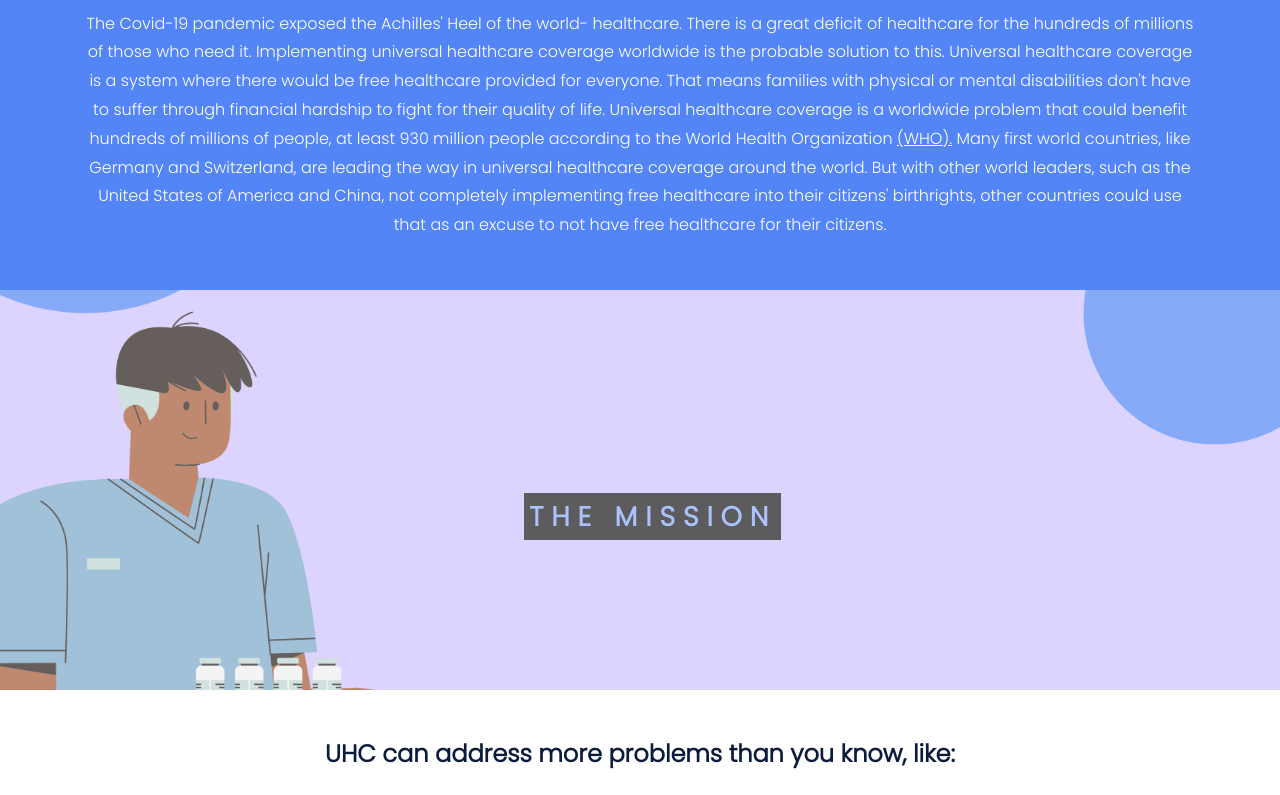
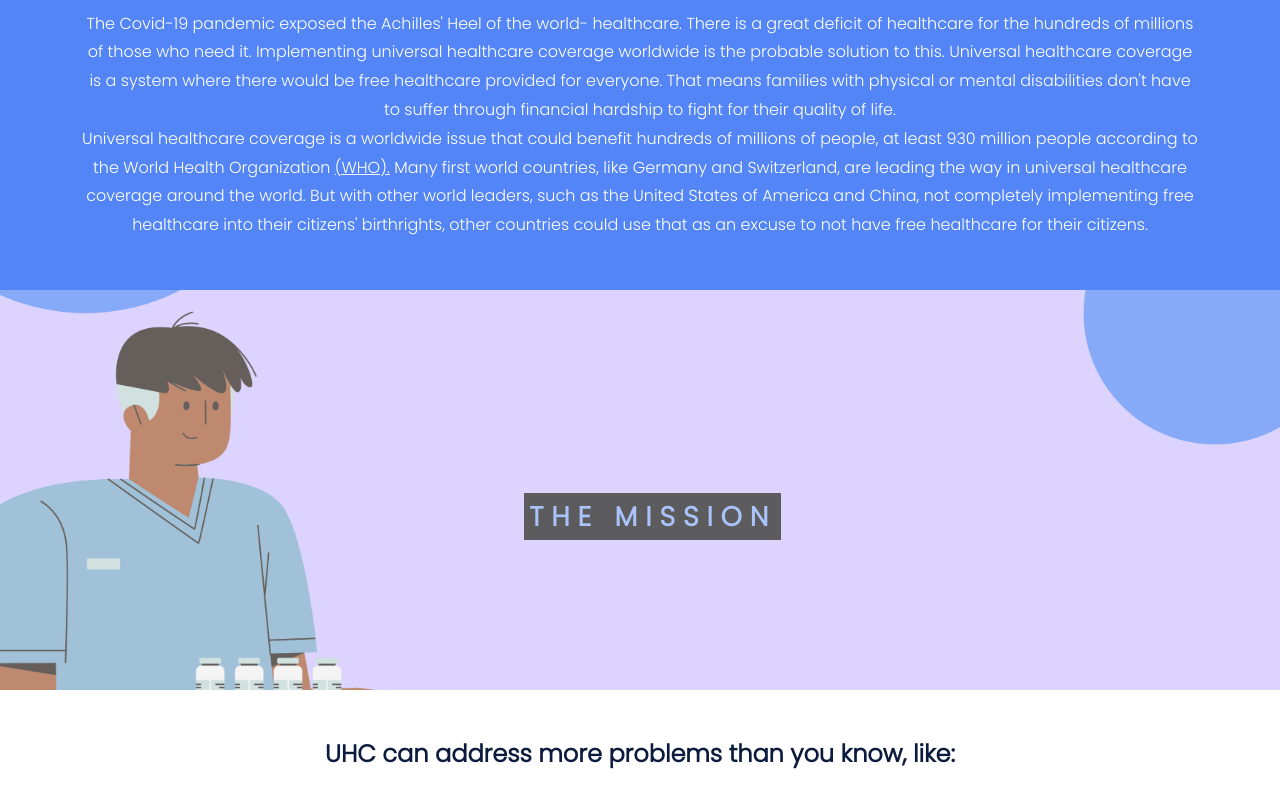
Before and after one commit to reviver8/trinity.github.io, a plain HTML site: page index.html in a window 1280 px wide. Shown: the part 980-1775 px from the top of the page. Drawn offline with Linux system fonts and the light colour scheme.

Commit message:
Update index.html

```diff
--- a/index.html
+++ b/index.html
@@ -44,7 +44,7 @@
 
       Universal healthcare coverage is a system where there would be free healthcare provided for everyone. That means families with physical or mental disabilities don't have to suffer through financial hardship to fight for their quality of life.
 
-      Universal healthcare coverage is a worldwide problem that could benefit hundreds of millions of people, at least 930 million people according to the World Health Organization <a href="https://www.who.int/health-topics/universal-health-coverage#tab=tab_1" id="WHO">(WHO).</a> Many first world countries, like Germany and Switzerland, are leading the way in universal healthcare coverage around the world. But with other world leaders, such as the United States of America and China, not completely implementing free healthcare into their citizens' birthrights, other countries could use that as an excuse to not have free healthcare for their citizens.
+      <br> Universal healthcare coverage is a worldwide issue that could benefit hundreds of millions of people, at least 930 million people according to the World Health Organization <a href="https://www.who.int/health-topics/universal-health-coverage#tab=tab_1" id="WHO">(WHO).</a> Many first world countries, like Germany and Switzerland, are leading the way in universal healthcare coverage around the world. But with other world leaders, such as the United States of America and China, not completely implementing free healthcare into their citizens' birthrights, other countries could use that as an excuse to not have free healthcare for their citizens.
     </p>
     </section>
 
```
